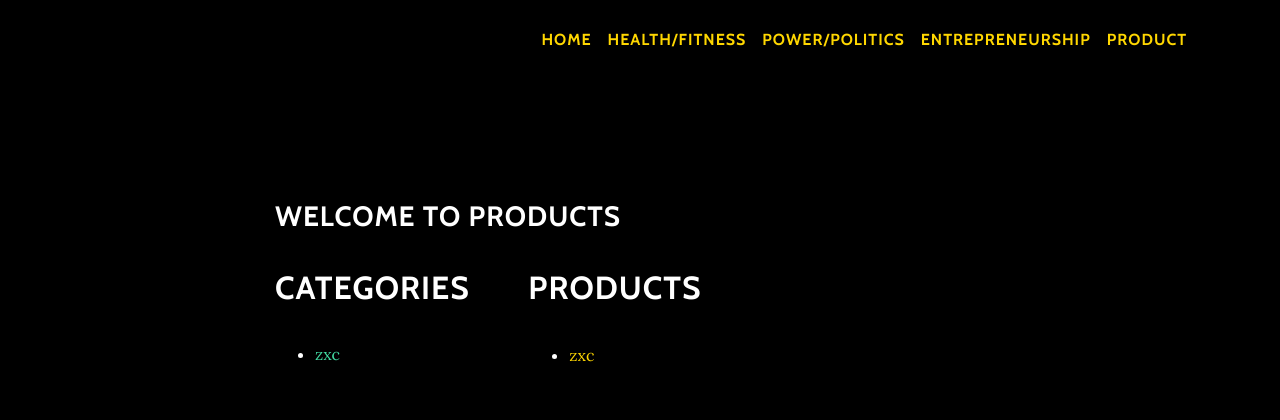
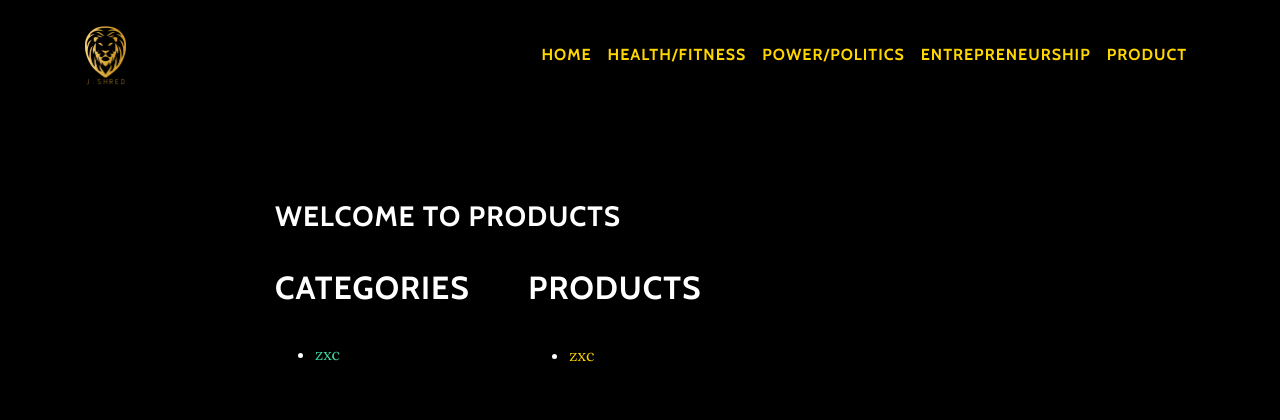
Before and after one commit to 00baker/gym, a Django app: page /product/ in a window 1280 px wide. Shown: the top 420 px of the page. Run offline with Django 3.2, Linux system fonts and the light colour scheme; data comes from the database, SQL or seed files in the repository; some libraries are stand-ins or nearby versions.

Commit message:
Update base.html
small update

```diff
--- a/templates/product/base.html
+++ b/templates/product/base.html
@@ -24,7 +24,7 @@
     	<!-- Navigation -->
 	    <nav class="navbar navbar-expand-lg navbar-light fixed-top" id="mainNav">
 	    	<div class="container">
-	        	<a class="navbar-brand js-scroll-trigger" href="{% url 'home' %}><img style="height:60px" src="{% static "img/239X165px.png"  %}"></a>
+	        	<a class="navbar-brand js-scroll-trigger" href="{% url 'home' %}"><img style="height:60px" src="{% static "img/239X165px.png"  %}"></a>
 	        	<button class="navbar-toggler navbar-toggler-right" type="button" data-toggle="collapse" data-target="#navbarResponsive" aria-controls="navbarResponsive" aria-expanded="false" aria-label="Toggle navigation" style="color: #FFD700">
 	        		Menu
 	          		<i class="fa fa-bars"></i>
```
